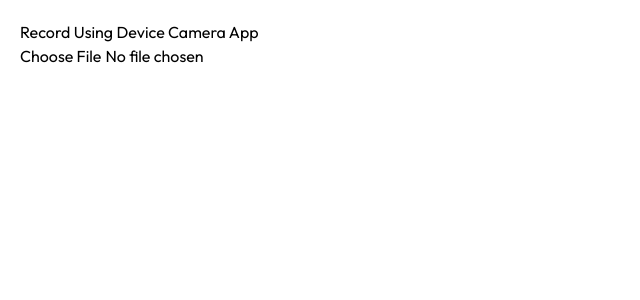
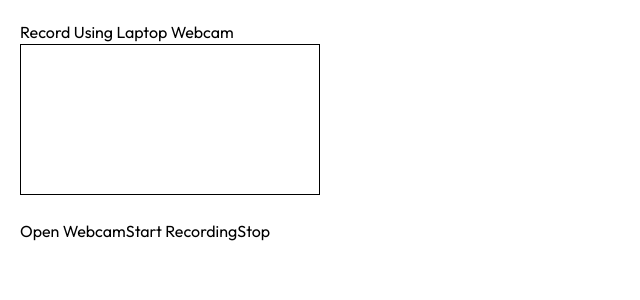
Before and after one commit to ShikharJoshi98/project, a React (Vite) app in the folder frontend/: page /audioTest in a window 1280 px wide. Shown: the top 300 px of the page, without its empty margins (0-640 px from the left). Built offline with nearby package versions, Linux system fonts and the light colour scheme; no server answers.

Commit message:
update video

```diff
--- a/frontend/src/components/AudioTest.jsx
+++ b/frontend/src/components/AudioTest.jsx
@@ -1,9 +1,28 @@
-import React, { useState } from "react";
+import React, { useEffect, useRef, useState } from "react";
 
-export default function NativeCameraRecorder() {
+export default function SmartCameraRecorder() {
+    const [isMobile, setIsMobile] = useState(false);
     const [videoURL, setVideoURL] = useState(null);
 
-    const handleVideoCapture = (e) => {
+    // Desktop mode states
+    const videoRef = useRef(null);
+    const mediaRecorderRef = useRef(null);
+    const [stream, setStream] = useState(null);
+    const [chunks, setChunks] = useState([]);
+
+    // Detect mobile device
+    useEffect(() => {
+        const checkMobile = () =>
+            /android|iphone|ipad|mobile/i.test(navigator.userAgent);
+
+        setIsMobile(checkMobile());
+    }, []);
+
+    /** -------------------------------
+     *  MOBILE: Native Camera App
+     *  --------------------------------
+     */
+    const handleMobileCapture = (e) => {
         const file = e.target.files[0];
         if (file) {
             const url = URL.createObjectURL(file);
@@ -11,16 +30,67 @@ export default function NativeCameraRecorder() {
         }
     };
 
+    /** -------------------------------
+     *  DESKTOP: Webcam Recording
+     *  --------------------------------
+     */
+    const openCamera = async () => {
+        try {
+            const mediaStream = await navigator.mediaDevices.getUserMedia({
+                video: true,
+                audio: true,
+            });
+            setStream(mediaStream);
+            videoRef.current.srcObject = mediaStream;
+        } catch (err) {
+            console.error("Error opening webcam:", err);
+        }
+    };
+
+    const startRecording = () => {
+        if (!stream) return;
+
+        const recorder = new MediaRecorder(stream);
+        mediaRecorderRef.current = recorder;
+
+        recorder.ondataavailable = (e) => {
+            if (e.data.size > 0) setChunks((prev) => [...prev, e.data]);
+        };
+
+        recorder.start();
+    };
+
+    const stopRecording = () => {
+        mediaRecorderRef.current.stop();
+
+        mediaRecorderRef.current.onstop = () => {
+            const blob = new Blob(chunks, { type: "video/webm" });
+            const url = URL.createObjectURL(blob);
+            setVideoURL(url);
+            setChunks([]);
+        };
+    };
+
+    /** -------------------------------
+     *  RENDER
+     *  --------------------------------
+     */
     return (
         <div style={{ padding: "20px" }}>
-            <h2>Record Using Device Camera App</h2>
+            <h2>
+                {isMobile
+                    ? "Record Using Phone Camera App"
+                    : "Record Using Laptop Webcam"}
+            </h2>
 
-            {/* This opens the native camera app */}
+            {/* MOBILE MODE ----------------------------------------- */}
+            {isMobile && (
+                <>
                     <input
                         type="file"
                         accept="video/*"
-                capture="environment" // use "user" for front camera
-                onChange={handleVideoCapture}
+                        capture="environment"
+                        onChange={handleMobileCapture}
                         style={{ marginBottom: "20px" }}
                     />
 
@@ -30,30 +100,39 @@ export default function NativeCameraRecorder() {
                             <video
                                 src={videoURL}
                                 controls
-                        style={{
-                            width: "300px",
-                            border: "1px solid #ccc",
-                            borderRadius: "6px",
-                        }}
+                                style={{ width: "300px", border: "1px solid #ccc" }}
+                            />
+                        </div>
+                    )}
+                </>
+            )}
+
+            {/* DESKTOP MODE ----------------------------------------- */}
+            {!isMobile && (
+                <>
+                    <video
+                        ref={videoRef}
+                        autoPlay
+                        playsInline
+                        style={{ width: "300px", border: "1px solid black" }}
                     />
 
-                    <br /><br />
+                    <br />
+                    <button onClick={openCamera}>Open Webcam</button>
+                    <button onClick={startRecording}>Start Recording</button>
+                    <button onClick={stopRecording}>Stop</button>
 
-                    {/* Download the captured video */}
-                    <a
-                        href={videoURL}
-                        download="captured-video.mp4"
-                        style={{
-                            padding: "10px 20px",
-                            background: "#007bff",
-                            color: "white",
-                            borderRadius: "5px",
-                            textDecoration: "none",
-                        }}
-                    >
-                        Download Video
-                    </a>
+                    {videoURL && (
+                        <div>
+                            <h3>Preview</h3>
+                            <video
+                                src={videoURL}
+                                controls
+                                style={{ width: "300px", border: "1px solid #ccc" }}
+                            />
                         </div>
+                    )}
+                </>
             )}
         </div>
     );
```
Lines whose indentation alone changed are shown as unchanged.
